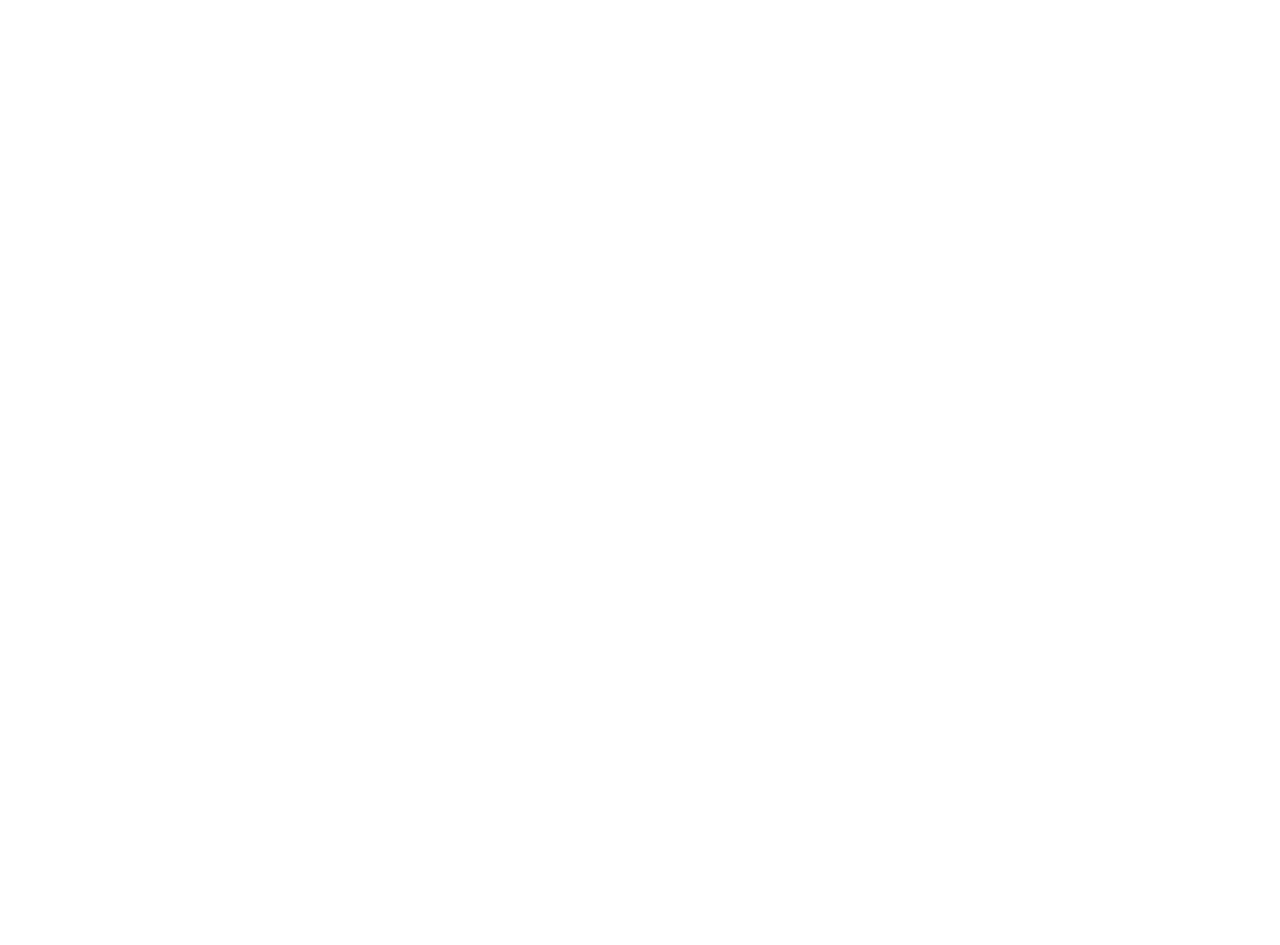
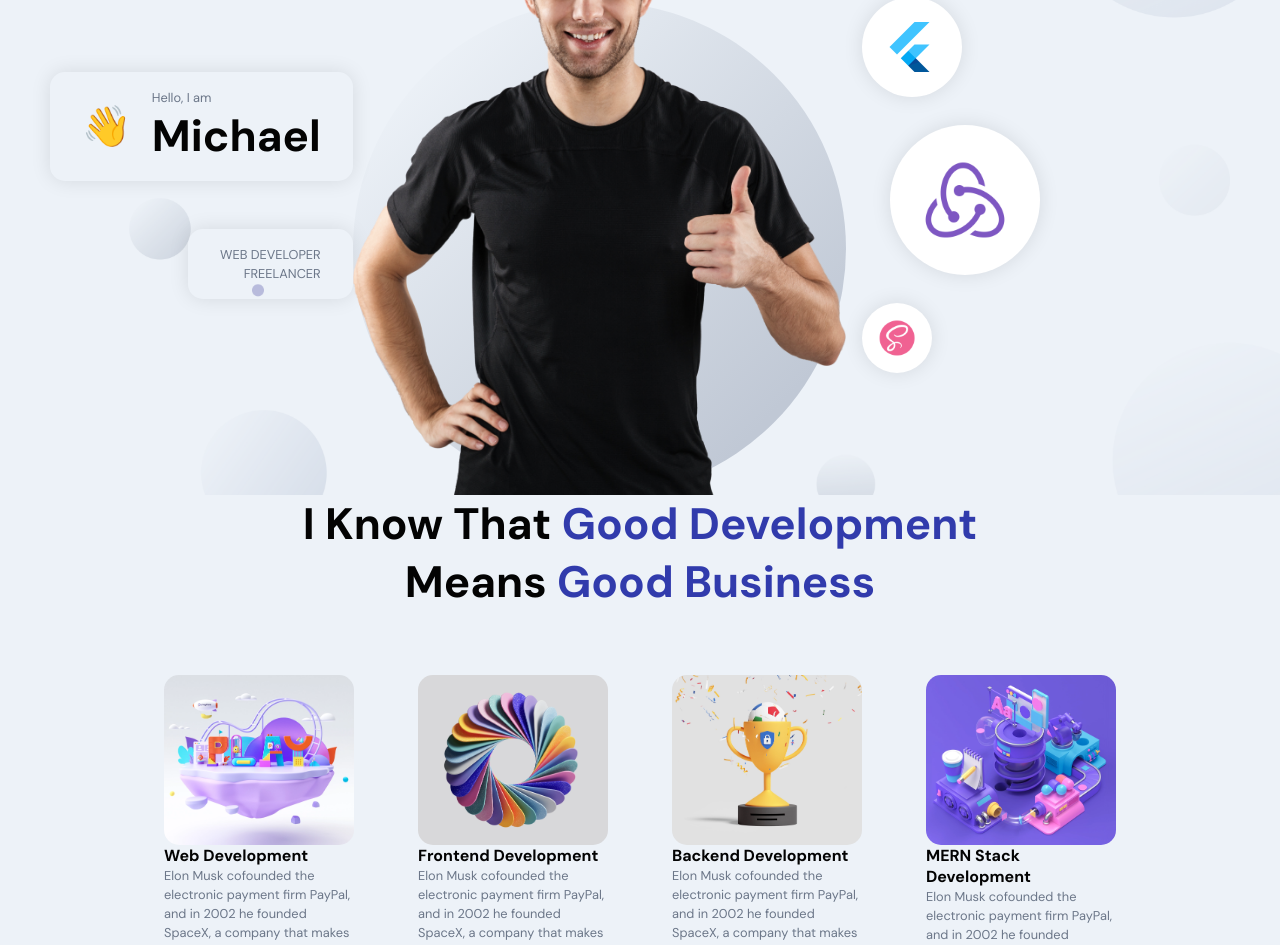
Before and after one commit to hailatGH/portfolio_frontend_react, a React (Vite) app: page / in a window 1280 px wide. Shown: the part 220-1165 px from the top of the page. Before the commit the page ends 800 px from the top, so only its background shows below. Built offline with nearby package versions, Linux system fonts and the light colour scheme.

Commit message:
about end with static data

```diff
--- a/src/container/About/About.jsx
+++ b/src/container/About/About.jsx
@@ -1,8 +1,66 @@
-import React from "react";
+import React, { useState, useEffect } from "react";
+import { motion } from "framer-motion";
+
+import { images } from "../../constants";
 import "./About.scss";
 
+const abouts = [
+  {
+    title: "Web Development",
+    description:
+      "Elon Musk cofounded the electronic payment firm PayPal, and in 2002 he founded SpaceX, a company that makes rockets and spacecraft. He was a major early funder of Tesla, which makes electric cars and batteries, and became its chief executive officer in 2008. He purchased the social media service Twitter in 2022",
+    imgUrl: images.about01,
+  },
+  {
+    title: "Frontend Development",
+    description:
+      "Elon Musk cofounded the electronic payment firm PayPal, and in 2002 he founded SpaceX, a company that makes rockets and spacecraft. He was a major early funder of Tesla, which makes electric cars and batteries, and became its chief executive officer in 2008. He purchased the social media service Twitter in 2022",
+    imgUrl: images.about02,
+  },
+  {
+    title: "Backend Development",
+    description:
+      "Elon Musk cofounded the electronic payment firm PayPal, and in 2002 he founded SpaceX, a company that makes rockets and spacecraft. He was a major early funder of Tesla, which makes electric cars and batteries, and became its chief executive officer in 2008. He purchased the social media service Twitter in 2022",
+    imgUrl: images.about03,
+  },
+  {
+    title: "MERN Stack Development",
+    description:
+      "Elon Musk cofounded the electronic payment firm PayPal, and in 2002 he founded SpaceX, a company that makes rockets and spacecraft. He was a major early funder of Tesla, which makes electric cars and batteries, and became its chief executive officer in 2008. He purchased the social media service Twitter in 2022",
+    imgUrl: images.about04,
+  },
+];
+
 const About = () => {
-  return <div>About</div>;
+  return (
+    <>
+      <h2 className="head-text">
+        I Know that <span>Good Development </span>
+        <br />
+        means<span> Good Business</span>
+      </h2>
+
+      <div className="app__profiles">
+        {abouts.map((about, index) => (
+          <motion.div
+            whileInView={{ opacity: 1 }}
+            whileHover={{ scale: 1.1 }}
+            transition={{ duration: 0.5, type: "tween" }}
+            className="app__profile-item"
+            key={about.title + index}
+          >
+            <img src={about.imgUrl} alt={about.title} />
+            <h2 className="bold-text" style={{ marginTop: "20" }}>
+              {about.title}
+            </h2>
+            <p className="p-text" style={{ marginTop: "10" }}>
+              {about.description}
+            </p>
+          </motion.div>
+        ))}
+      </div>
+    </>
+  );
 };
 
 export default About;
--- a/src/container/About/About.scss
+++ b/src/container/About/About.scss
@@ -0,0 +1,38 @@
+.app__about {
+    flex: 1;
+    width: 100%;
+    flex-direction: column;
+}
+
+.app__profiles {
+    display: flex;
+    justify-content: center;
+    align-items: flex-start;
+    flex-wrap: wrap;
+    margin-top: 2rem;
+}
+
+.app__profile-item {
+    width: 190px;
+    display: flex;
+    justify-content: flex-start;
+    align-items: flex-start;
+    flex-direction: column;
+    margin: 2rem;
+
+    img {
+        width: 100%;
+        height: 170px;
+        border-radius: 15px;
+        object-fit: cover;
+    }
+
+    @media screen and (min-width: 2000px){
+        width: 370px;
+        margin: 2rem 4rem;
+
+        img {
+            height: 170px;
+        }
+    }
+}
--- a/src/container/Header/Header.jsx
+++ b/src/container/Header/Header.jsx
@@ -1,8 +1,71 @@
 import React from "react";
+import { motion } from "framer-motion";
+
+import { images } from "../../constants";
 import "./Header.scss";
 
+const scaleVariants = {
+  whileInView: {
+    scale: [0, 1],
+    opacity: [0, 1],
+    transition: {
+      duration: 1,
+      ease: "easeInOut",
+    },
+  },
+};
+
 const Header = () => {
-  return <div>Header</div>;
+  return (
+    <div id="home" className="app__header app__flex">
+      <motion.div
+        whileInView={{ x: [-100, 0], opacity: [0, 1] }}
+        transition={{ duration: 0.5 }}
+        className="app__header-info"
+      >
+        <div className="app__header-badge">
+          <div className="badge-cmp app__flex">
+            <span>👋</span>
+            <div style={{ marginLeft: 20 }}>
+              <p className="p-text">Hello, I am</p>
+              <h1 className="head-text">Michael</h1>
+            </div>
+          </div>
+          <div className="tag-cmp app__flex">
+            <p className="p-text">Web Developer</p>
+            <p className="p-text">Freelancer</p>
+          </div>
+        </div>
+      </motion.div>
+
+      <motion.div
+        whileInView={{ opacity: [0, 1] }}
+        transition={{ duration: 0.5, delayChildren: 0.5 }}
+        className="app__header-img"
+      >
+        <img src={images.profile} alt="profile_bg" />
+        <motion.img
+          whileInView={{ scale: [0, 1] }}
+          transition={{ duration: 1, ease: "easeInOut" }}
+          src={images.circle}
+          alt="profile_circle"
+          className="overlay_circle"
+        />
+      </motion.div>
+
+      <motion.div
+        variants={scaleVariants}
+        whileInView={scaleVariants.whileInView}
+        className="app__header-circles"
+      >
+        {[images.flutter, images.redux, images.sass].map((circle, index) => (
+          <div className="circle-cmp app__flex" key={`circle-${index}`}>
+            <img src={circle} alt="circle" />
+          </div>
+        ))}
+      </motion.div>
+    </div>
+  );
 };
 
 export default Header;
--- a/src/container/Header/Header.scss
+++ b/src/container/Header/Header.scss
@@ -0,0 +1,187 @@
+#home {
+    position: relative;
+    background: url("../../assets/bgIMG.png");
+    background-size: cover;
+    background-repeat: repeat;
+    background-position: center;
+
+    .app__wrapper {
+        padding: 0;
+
+        .copyright {
+            display: none;
+        }
+    }
+}
+
+.app__header {
+    flex: 1;
+    width: 100%;
+    height: 100%;
+    flex-direction: row;
+
+    padding: 6rem 2rem 0;
+
+    @media screen and (min-width: 2000px) {
+        padding-top: 8rem;
+    }
+
+    @media screen and (max-width: 1200px) {
+       flex-direction: column;
+    }
+
+    @media screen and (max-width: 400px) {
+        padding: 6rem 1rem 2rem;
+    }
+}
+
+.app__header-info {
+    flex: 0.65;
+    display: flex;
+    flex-direction: column;
+    justify-content: flex-start;
+    align-items: flex-start;
+    height: 100%;
+
+    @media screen and (max-width: 2000px){
+        width: 100%;
+        margin-right: 0rem;
+    }
+}
+
+.app__header-badge {
+    width: 100%;
+    display: flex;
+    justify-content: flex-end;
+    align-items: flex-end;
+    flex-direction: column;
+
+    .badge-cmp, .tag-cmp {
+        padding: 1rem 2rem;
+        border: var(--white-color);
+        border-radius: 15px;
+        flex-direction: row;
+        width: auto;
+        box-shadow: 0 0 20px rgba(0, 0, 0, 0.1);
+    }
+    .tag-cmp {
+        flex-direction: column;
+        margin-top: 3rem;
+
+        p {
+            width: 100%;
+            text-transform: uppercase;
+            text-align: right;
+        }
+    }
+
+    span {
+        font-size: 2.5rem;
+
+        @media screen and (min-width: 2000px) {
+            font-size: 5rem;
+        }
+    }
+
+    @media screen and (max-width: 1200px) {
+        justify-content: flex-start;
+        align-items: flex-start;
+    }
+}
+
+.app__header-circles {
+    flex: 0.75;
+    display: flex;
+    flex-direction: column;
+    justify-content: space-evenly;
+    align-items: flex-start;
+    height: 100%;
+    margin: 1rem;
+
+    div {
+        width: 100px;
+        height: 100px;
+        border-radius: 50%;
+
+        background: var(--white-color);
+        box-shadow: 0 0 20px rgba(0, 0, 0, 0.1);
+
+        img {
+            width: 60%;
+            height: 60%;
+        }
+    }
+
+    div:nth-child(1) {
+        width: 100px;
+        height: 100px;
+    }
+
+    div:nth-child(2) {
+        margin: 1.75rem;
+        width: 150px;
+        height: 150px;
+    }
+
+    div:nth-child(3) {
+        width: 70px;
+        height: 70px;
+    }
+
+    @media screen and (min-width: 2000px) {
+        div:nth-child(1) {
+            width: 400px;
+            height: 400px;
+        }
+
+        div:nth-child(2) {
+            width: 170px;
+            height: 170px;
+        }
+
+        div:nth-child(3) {
+            width: 200px;
+            height: 200px;
+        }
+    }
+
+    @media screen and (max-width: 1200px) {
+        width: 100%;
+        flex-direction: row;
+        flex-wrap: wrap;
+        margin-left: 0;
+
+        div {
+            margin: 1rem;
+        }
+    }
+}
+
+.app__header-img {
+    flex: 1;
+    height: 100%;
+
+    display: flex;
+    justify-content: flex-end;
+    align-items: flex-end;
+    position: relative;
+
+    img {
+        width: 100%;
+        object-fit: contain;
+        z-index: 1;
+    }
+
+    .overlay_circle {
+        position: absolute;
+        left: 0;
+        right: 0;
+        bottom: 0;
+        z-index: 0;
+        width: 100%;
+    }
+
+    @media screen and (max-width: 1200px) {
+        margin: 2rem 0;
+    }
+}
```
